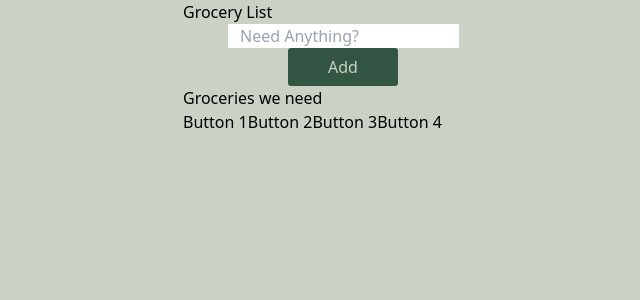
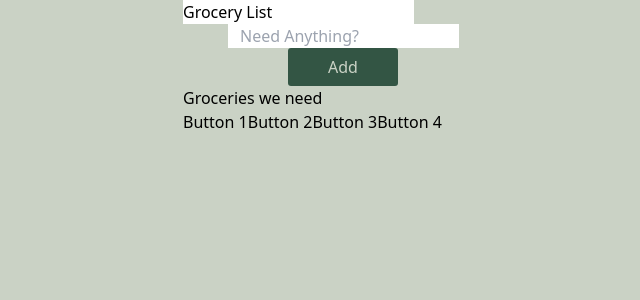
Before and after one commit to Rick3Mrtz/Grocery-List, a React (Vite) app: page / in a window 1280 px wide. Shown: the top 300 px of the page, without its empty margins (297-937 px from the left). Built offline with nearby package versions, Linux system fonts and the light colour scheme.

Commit message:
added customizable list name, commented out progress bar code, did not like the results currently

```diff
--- a/src/App.jsx
+++ b/src/App.jsx
@@ -1,10 +1,11 @@
 import React, { useEffect, useState } from 'react';
-import { BrowserRouter as Router, Route, Routes } from 'react-router-dom'
+import { BrowserRouter as Router, Route, Routes } from 'react-router-dom';
 import './App.css';
 import InputForm from './components/InputForm';
 import BottomNav from './components/BottomNav';
 import GroceryList from './components/GroceryList';
 import ShoppingList from './components/ShoppingList';
+import Home from './components/Home';
 
 function App() {
   const [todos, setTodos] = useState(() => {
@@ -12,10 +13,19 @@ function App() {
     return storedTools ? JSON.parse(storedTools) : [];
   });
 
-  // useEffect will monitor changes to 'todos' and save it to local storage
+  const [listName, setListName] = useState(() => {
+    const storedListName = localStorage.getItem('listName');
+    return storedListName ? JSON.parse(storedListName) : 'Grocery List';
+  });
+
+  // useEffect will monitor changes to 'todos' and 'listName' and save them to local storage
   useEffect(() => {
     localStorage.setItem('todos', JSON.stringify(todos));
   }, [todos]);
+
+  useEffect(() => {
+    localStorage.setItem('listName', JSON.stringify(listName));
+  }, [listName]);
 
   function handleCompleteItem(id) {
     setTodos((currentTodos) =>
@@ -34,7 +44,13 @@ function App() {
   return (
     <>
       <h1 className='flex text-4xl font-bold justify-center mt-[6vh] mb-[3vh] text-[#354F]'>
-        Grocery List
+        <input
+          type="text"
+          value={listName}
+          onChange={(e) => setListName(e.target.value)}
+          className="outline-none border-none bg-transparent text-[#354F] text-4xl font-bold text-center"
+          placeholder="Type List Name Here"
+        />
       </h1>
 
       <InputForm setTodos={setTodos} />
@@ -45,7 +61,6 @@ function App() {
         handleDeleteItem={handleDeleteItem}
       />
 
-      {/* Add the bottom navigation */}
       <BottomNav />
     </>
   );
--- a/src/components/GroceryList.jsx
+++ b/src/components/GroceryList.jsx
@@ -1,15 +1,25 @@
-import React from 'react';
-import { Link } from 'react-router-dom';
+import React, { useState, useEffect } from 'react';
 import { VscClose } from 'react-icons/vsc';
+// import groceryProgress from './GroceryProgress';
 
 function GroceryList({ todos, handleCompleteItem, handleDeleteItem }) {
+
+    // const completion = groceryProgress();
+    // console.log(completion)
+
   return (
     <>
-      <div className='bg-gray-200 mx-2 p-4 h-fit mt-8'>
+
+      <div className='bg-gray-200 mx-2 p-4 h-fit mt-8 relative'>
+      {/* <span
+            style={{ transform: `translateX(${completion - 100}%)` }}
+             className='absolute bg-red-600 h-1 w-full top-0'
+        /> */}
         <h1 className='text-xl text-center font-extrabold'>
           Groceries we need
         </h1>
-        <ul className='mt-6 list flex flex-col justify-start items-stretch'>
+        <div className='mt-6 max-h-[43vh] overflow-y-auto pr-4'>
+          <ul className='list flex flex-col justify-start items-stretch'>
             {todos.map((todo) => (
               <li
                 key={todo.id}
@@ -33,6 +43,8 @@ function GroceryList({ todos, handleCompleteItem, handleDeleteItem }) {
             ))}
           </ul>
         </div>
+
+      </div>
     </>
   );
 }
--- /dev/null
+++ b/src/components/GroceryProgress.jsx
@@ -0,0 +1,28 @@
+import { useEffect, useState } from "react";
+
+const groceryProgress = () => {
+    const [completion, setCompletion] = useState(0)
+
+    useEffect(() => {
+        const updateScrollCompletion = () => {
+            const currentProgress = window.scrollY;
+            const scrollHeight = document.body.scrollHeight - window.innerHeight;
+            if(scrollHeight) {
+                setCompletion (
+                    Number((currentProgress / scrollHeight).toFixed(2)) * 100
+                )
+            }
+        }
+
+        window.addEventListener('scroll', updateScrollCompletion);
+
+        return () => {
+            window.removeEventListener('scroll', updateScrollCompletion);
+        }
+
+    }, []);
+
+    return completion;
+}
+
+export default groceryProgress;
--- /dev/null
+++ b/src/components/Home.jsx
@@ -0,0 +1,11 @@
+import React from "react";
+
+function Home() {
+    return (
+        <h1>
+            This is the home page
+        </h1>
+    )
+}
+
+export default Home;
```
Also changed, not shown: src/components/GroceryList.css (added, +9 -0 lines). Lines whose indentation alone changed are shown as unchanged.
